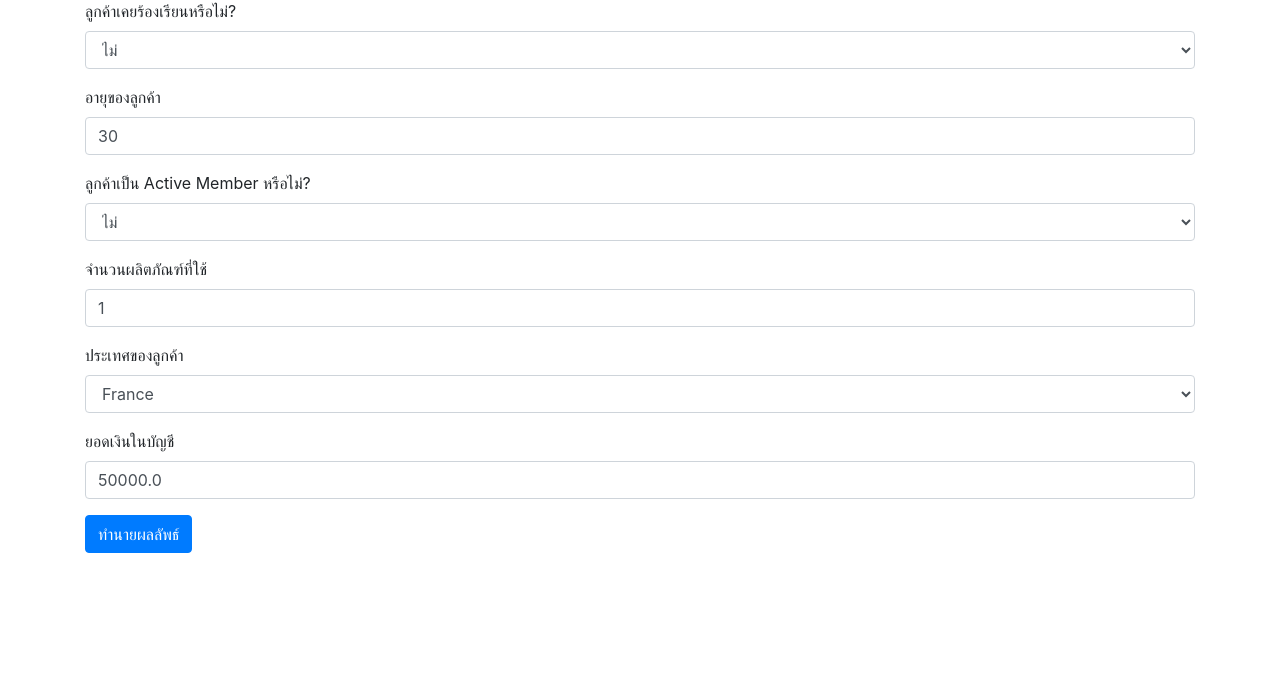
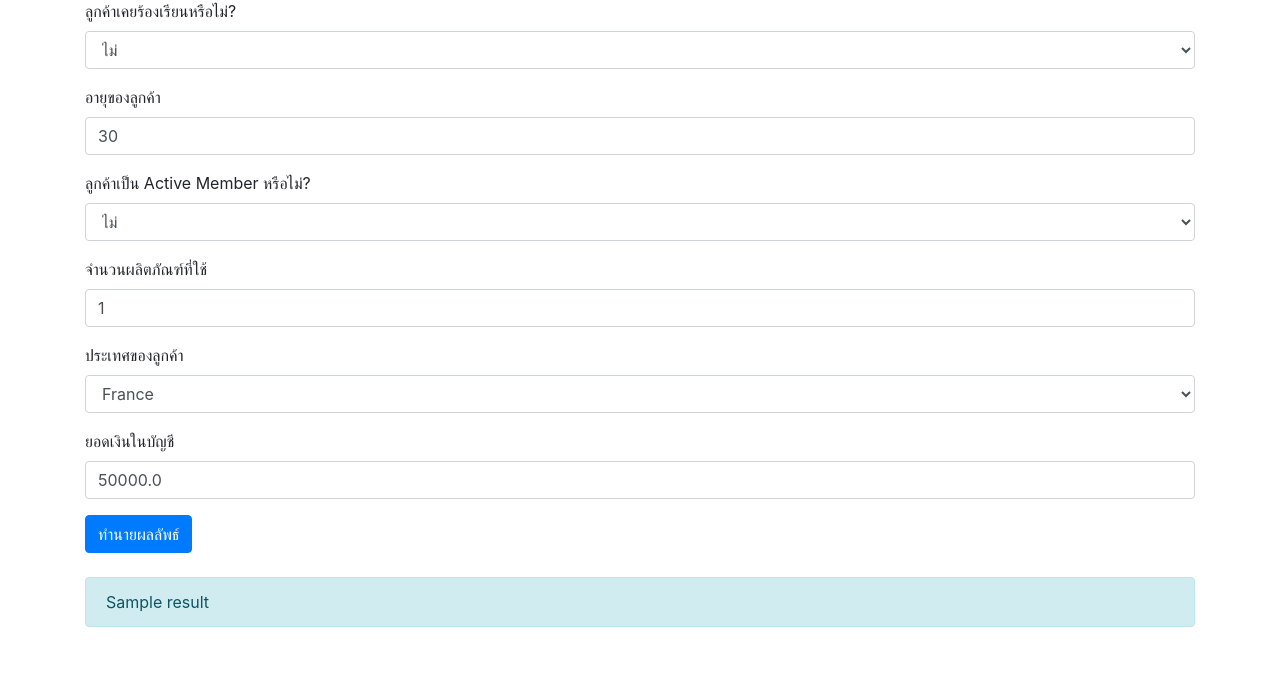
Before and after one commit to AnantasinSangchai/ML2hr, a Flask app: template templates/index.html in a window 1280 px wide. Shown: the part 71-753 px from the top of the page. Run offline with Flask 3, Linux system fonts and the light colour scheme; the template is opened without the code that fills it: most values are stand-ins (such as "Sample title", 1, 10 or a date in 2020); some libraries are stand-ins or nearby versions.

Commit message:
Update index.html

```diff
--- a/templates/index.html
+++ b/templates/index.html
@@ -47,10 +47,16 @@
             <button type="submit" class="btn btn-primary">ทำนายผลลัพธ์</button>
         </form>
         <br>
-        <div id="result"></div>
+        <div id="result">
+            {% if result %}
+                <div class="alert alert-info">
+                    {{ result }}
+                </div>
+            {% endif %}
+        </div>
     </div>
-    <script>
-        // ใช้ JavaScript เพื่อจัดการการแสดงผลของการทำนายผล
-    </script>
+    <script src="https://code.jquery.com/jquery-3.5.1.slim.min.js"></script>
+    <script src="https://cdn.jsdelivr.net/npm/@popperjs/core@2.5.3/dist/umd/popper.min.js"></script>
+    <script src="https://maxcdn.bootstrapcdn.com/bootstrap/4.5.2/js/bootstrap.min.js"></script>
 </body>
 </html>
```
